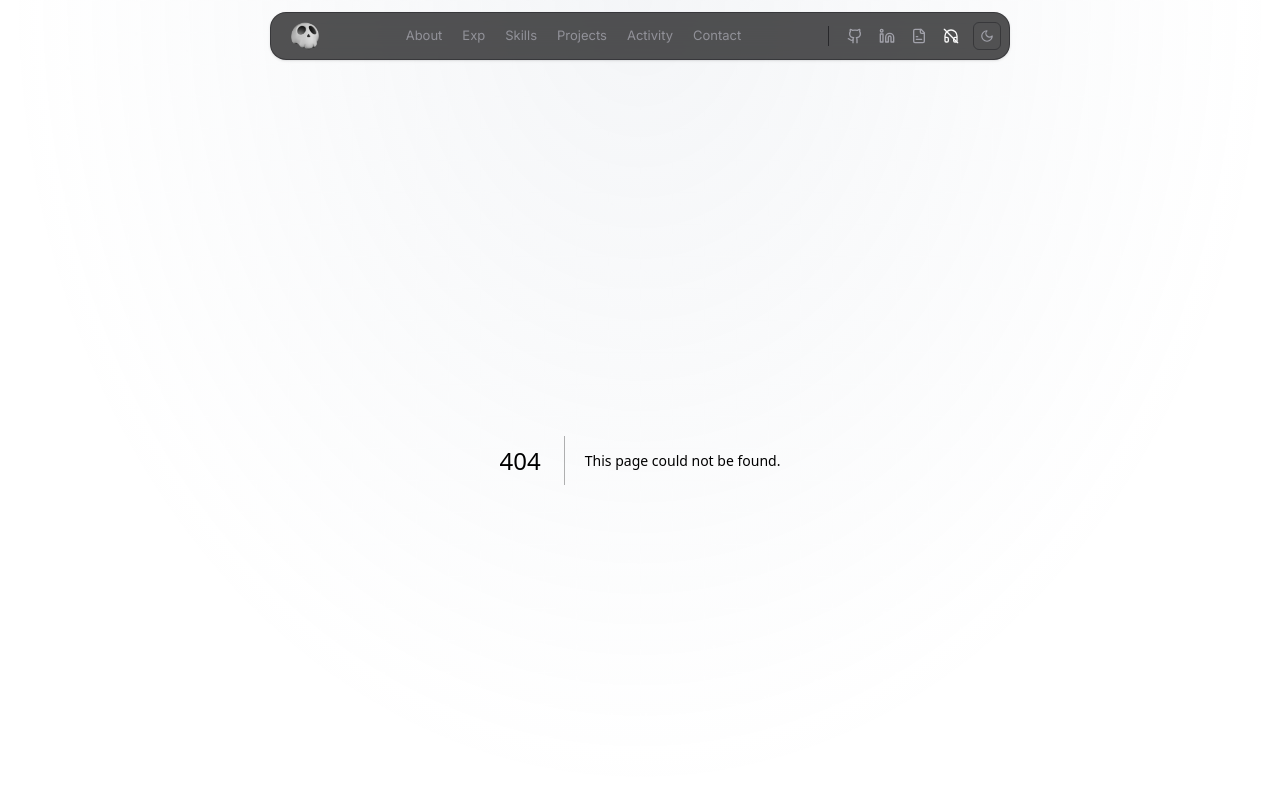
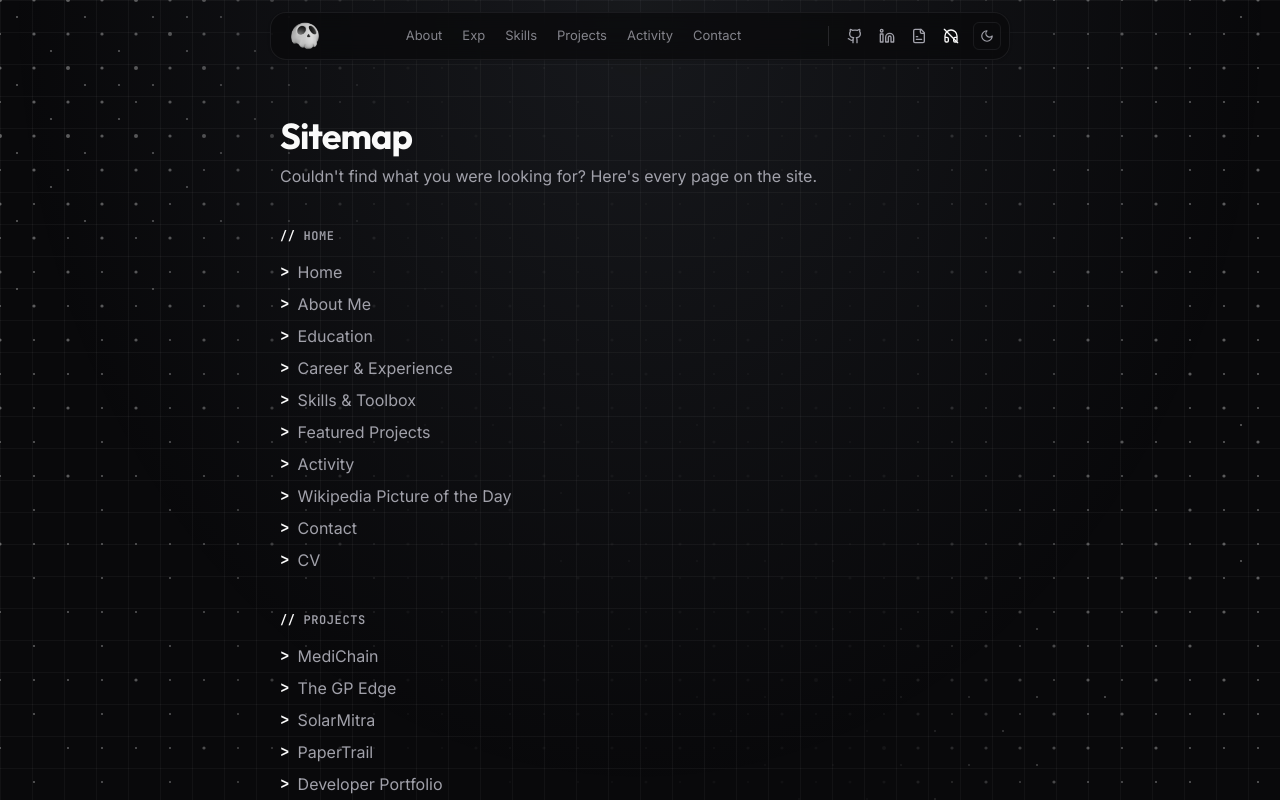
Before and after one commit to sprakash2006/portfolio, a Next.js app: page /sitemap in a window 1280 px wide. Before the commit this address had no page. Shown: the top 800 px of the page. Built offline with nearby package versions, Linux system fonts and the light colour scheme.

Commit message:
Add CV and sitemap pages, redirect unknown URLs to the sitemap

```diff
--- /dev/null
+++ b/src/app/cv/page.tsx
@@ -0,0 +1,43 @@
+import type { Metadata } from "next";
+import Link from "next/link";
+import { ExternalIcon, FileIcon } from "@/components/icons";
+import { profile } from "@/data/portfolio";
+
+export const metadata: Metadata = {
+  title: `CV — ${profile.name}`,
+  description: `Curriculum vitae of ${profile.name}`,
+};
+
+const button =
+  "inline-flex items-center gap-1.5 rounded-full border border-border/60 bg-card/40 px-3 py-1.5 font-mono text-[11px] text-muted-foreground transition-colors hover:border-primary/50 hover:text-primary";
+
+export default function CvPage() {
+  return (
+    <main className="mx-auto w-full max-w-4xl animate-fade-up space-y-6 px-4 pb-16 pt-10 sm:px-6 sm:pt-14">
+      <Link href="/" className="inline-flex items-center gap-2 text-sm text-muted-foreground hover:text-foreground">
+        <span aria-hidden>←</span> Back to Home
+      </Link>
+
+      <header className="flex flex-wrap items-end justify-between gap-3">
+        <h1 className="font-display text-3xl font-bold tracking-tight sm:text-4xl">Curriculum Vitae</h1>
+        <div className="flex gap-2">
+          <a href={profile.resume} target="_blank" rel="noreferrer" className={button}>
+            <ExternalIcon className="h-3 w-3" /> Open
+          </a>
+          <a href={profile.resume} download className={button}>
+            <FileIcon className="h-3 w-3" /> Download
+          </a>
+        </div>
+      </header>
+
+      {/* The CV is one A4 page: the frame takes A4 proportions (plus a little room for the viewer's page margin)
+          and the PDF toolbar is hidden, so the whole page fits fitted-to-width with no inner scrolling.
+          Mobile browsers that can't show PDFs inline fall back to the buttons above. */}
+      <iframe
+        src={`${profile.resume}#toolbar=0&navpanes=0&view=FitH`}
+        title={`${profile.name} — CV`}
+        className="aspect-[595/860] w-full overflow-hidden rounded-xl border border-border/60 bg-card/40"
+      />
+    </main>
+  );
+}
--- /dev/null
+++ b/src/app/not-found.tsx
@@ -0,0 +1,6 @@
+import { redirect } from "next/navigation";
+
+// Any URL the site doesn't have (including unknown project/certificate slugs) goes to the sitemap
+export default function NotFound() {
+  redirect("/sitemap");
+}
--- /dev/null
+++ b/src/app/sitemap/page.tsx
@@ -0,0 +1,66 @@
+import type { Metadata } from "next";
+import Link from "next/link";
+import { certifications, profile, projects } from "@/data/portfolio";
+
+export const metadata: Metadata = {
+  title: `Sitemap — ${profile.name}`,
+  description: `Every page on ${profile.name}'s portfolio`,
+};
+
+const heading = "font-mono text-xs font-semibold uppercase tracking-wider text-muted-foreground";
+
+const groups: { title: string; links: { href: string; label: string }[] }[] = [
+  {
+    title: "Home",
+    links: [
+      { href: "/#top", label: "Home" },
+      { href: "/#about", label: "About Me" },
+      { href: "/#education", label: "Education" },
+      { href: "/#experience", label: "Career & Experience" },
+      { href: "/#skills", label: "Skills & Toolbox" },
+      { href: "/#projects", label: "Featured Projects" },
+      { href: "/#activity", label: "Activity" },
+      { href: "/#picture", label: "Wikipedia Picture of the Day" },
+      { href: "/#contact", label: "Contact" },
+      { href: "/cv", label: "CV" },
+    ],
+  },
+  { title: "Projects", links: projects.map((p) => ({ href: `/projects/${p.slug}`, label: p.title })) },
+  {
+    title: "Certifications",
+    links: certifications.map((c) => ({ href: `/certifications/${c.slug}`, label: c.title })),
+  },
+];
+
+// Also where unknown URLs land (see not-found.tsx)
+export default function SitemapPage() {
+  return (
+    <main className="mx-auto w-full max-w-3xl animate-fade-up space-y-10 px-4 pb-16 pt-10 sm:px-6 sm:pt-14">
+      <header className="space-y-2">
+        <h1 className="font-display text-3xl font-bold tracking-tight sm:text-4xl">Sitemap</h1>
+        <p className="text-sm text-muted-foreground sm:text-base">
+          Couldn&apos;t find what you were looking for? Here&apos;s every page on the site.
+        </p>
+      </header>
+
+      {groups.map((g) => (
+        <section key={g.title} className="space-y-4">
+          <h2 className={heading}>
+            <span className="text-primary">{"// "}</span>
+            {g.title}
+          </h2>
+          <ul className="space-y-2">
+            {g.links.map((l) => (
+              <li key={l.href} className="flex items-start gap-2 text-sm sm:text-base">
+                <span className="shrink-0 select-none font-mono font-bold text-primary">&gt;</span>
+                <Link href={l.href} className="text-muted-foreground transition-colors hover:text-primary">
+                  {l.label}
+                </Link>
+              </li>
+            ))}
+          </ul>
+        </section>
+      ))}
+    </main>
+  );
+}
```
